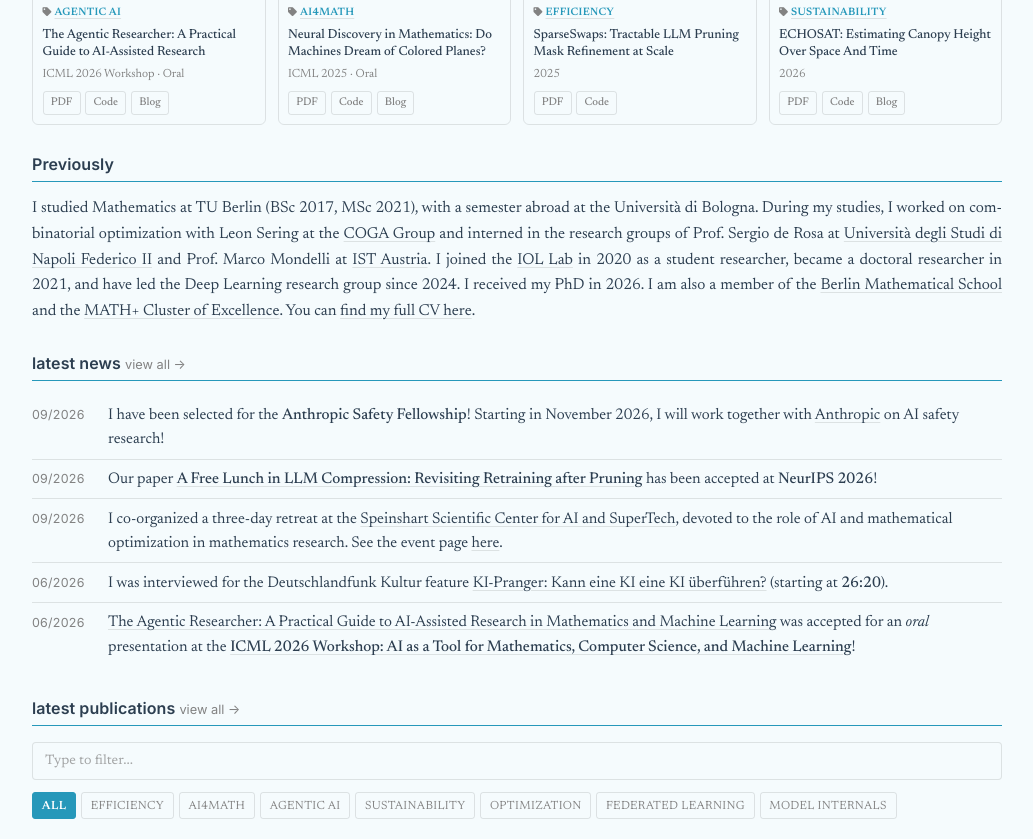
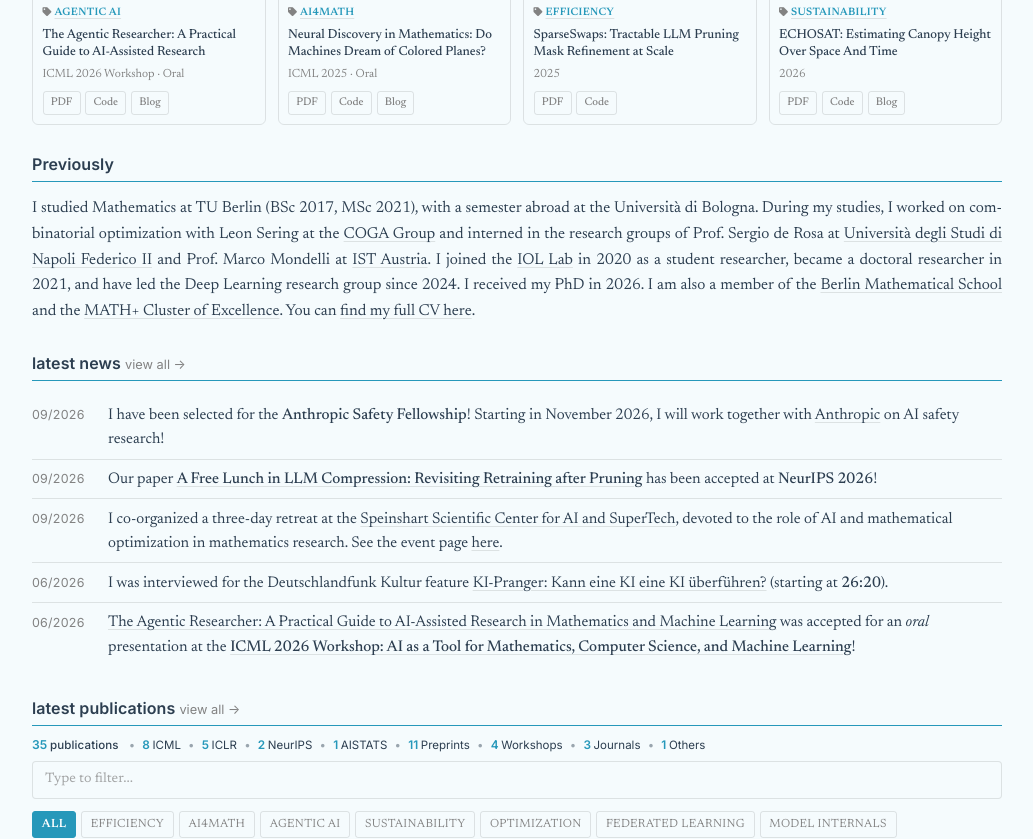
Before and after one commit to zimmer-m/zimmer-m.github.io, a Jekyll site: the page built from _pages/about.md, in a window 1280 px wide and 1400 px high, scrolled down 416 px, cut to the strip 368-1207 px from the top of the window. Shown: the whole strip, without its empty margins (123-1156 px from the left). Built offline with Jekyll 4.4.1, drawn with Linux system fonts in a browser that asks for light colours; full-size pictures stand in for the smaller copies a plugin makes; comment, search, counter and statistics services are not loaded; a style sheet for code colours, icons or effects is not loaded.

Commit message:
publication stats

```diff
--- /dev/null
+++ b/_includes/publication_stats.html
@@ -0,0 +1,17 @@
+{% assign pub_stats = site.data.publication_stats %}
+{% if pub_stats and pub_stats.total > 0 %}
+<div class="publication-stats">
+  <div class="publication-stats-total">
+    <span class="publication-stats-number">{{ pub_stats.total }}</span>
+    <span class="publication-stats-label">publications</span>
+  </div>
+  <div class="publication-stats-venues">
+    {% for venue in pub_stats.venues %}
+      <span class="publication-venue">
+        <span class="publication-venue-count">{{ venue.count }}</span>
+        <span class="publication-venue-name">{{ venue.name }}</span>
+      </span>
+    {% endfor %}
+  </div>
+</div>
+{% endif %}
--- a/_includes/selected_papers.html
+++ b/_includes/selected_papers.html
@@ -1,5 +1,7 @@
           <div class="publications">
             <h2 class="section-header">latest publications <a href="publications/" class="section-header-link">view all →</a></h2>
+
+            {% include publication_stats.html %}
 
             <div class="publication-search">
               <input type="text" id="pub-search-input" placeholder="Type to filter..." autocomplete="off" />
--- /dev/null
+++ b/_plugins/publication_stats.rb
@@ -0,0 +1,79 @@
+# Publication statistics derived from the generated BibTeX bibliography.
+#
+# Kept dependency-free (no Jekyll, Liquid or BibTeX gems) so the counting logic
+# can be unit tested with plain Ruby.
+module PublicationStats
+  # Canonical venue families, matched against the start of the BibTeX `abbr` field.
+  # Conferences are shown first; both conference and non-conference groups are sorted by count.
+  # The `order` is only a stable tie-breaker; unknown venues are grouped under "Others".
+  FAMILIES = [
+    { name: 'NeurIPS',   pattern: /\ANeurIPS/i,   kind: :conference, order: 1 },
+    { name: 'ICML',      pattern: /\AICML/i,      kind: :conference, order: 2 },
+    { name: 'ICLR',      pattern: /\AICLR/i,      kind: :conference, order: 3 },
+    { name: 'AISTATS',   pattern: /\AAISTATS/i,   kind: :conference, order: 4 },
+    { name: 'Workshops', pattern: /\AWorkshop/i,  kind: :workshop,   order: 5 },
+    { name: 'Journals',  pattern: /\AJournal/i,   kind: :journal,    order: 6 },
+    { name: 'Preprints', pattern: /\APreprint/i,  kind: :preprint,   order: 7 }
+  ].freeze
+
+  OTHERS = { name: 'Others', kind: :other, order: 8 }.freeze
+
+  module_function
+
+  # Returns a hash suitable for `site.data['publication_stats']`.
+  def from_bibtex(text)
+    abbrs = abbrs(text)
+    venues = tally(abbrs)
+    {
+      'total' => abbrs.length,
+      'peer_reviewed' => venues
+        .select { |venue| %w[conference journal].include?(venue['kind']) }
+        .sum { |venue| venue['count'] },
+      'venues' => venues
+    }
+  end
+
+  # Extract the `abbr` field from every BibTeX entry, in file order.
+  def abbrs(text)
+    text.split(/^@/).drop(1).map do |entry|
+      match = entry[/\babbr\s*=\s*\{([^}]*)\}/, 1]
+      match&.strip
+    end.compact.reject(&:empty?)
+  end
+
+  def tally(abbrs)
+    counts = Hash.new(0)
+    abbrs.each { |abbr| counts[family(abbr)] += 1 }
+    counts
+      .map { |family, count| family.merge('count' => count) }
+      .sort_by do |family|
+        conference_rank = family['kind'] == 'conference' ? 0 : 1
+        [conference_rank, -family['count'], family['order']]
+      end
+  end
+
+  def family(abbr)
+    FAMILIES.each do |family|
+      next unless family[:pattern].match?(abbr)
+      return { 'name' => family[:name], 'kind' => family[:kind].to_s, 'order' => family[:order] }
+    end
+    { 'name' => OTHERS[:name], 'kind' => OTHERS[:kind].to_s, 'order' => OTHERS[:order] }
+  end
+end
+
+# Expose the counts to Liquid as `site.data.publication_stats`.
+if defined?(Jekyll::Generator)
+  module Jekyll
+    class PublicationStatsGenerator < Generator
+      safe true
+      priority :low
+
+      def generate(site)
+        path = File.join(site.source, '_bibliography', 'papers.bib')
+        return unless File.exist?(path)
+
+        site.data['publication_stats'] = PublicationStats.from_bibtex(File.read(path))
+      end
+    end
+  end
+end
--- a/_sass/_publications.scss
+++ b/_sass/_publications.scss
@@ -1,3 +1,82 @@
+// Subtle, single-line publication summary above the filters
+.publication-page-header {
+  margin-bottom: 0.55rem;
+}
+
+.publications > .section-header + .publication-stats {
+  margin-top: -0.3rem;
+}
+
+.publication-stats {
+  display: flex;
+  flex-wrap: nowrap;
+  align-items: baseline;
+  margin: 0 0 0.55rem;
+  overflow-x: auto;
+  color: var(--global-text-color-light);
+  font-family: var(--global-font-sans);
+  font-size: 0.72rem;
+  line-height: 1.2;
+  scrollbar-width: none;
+  -webkit-overflow-scrolling: touch;
+
+  &::-webkit-scrollbar {
+    display: none;
+  }
+
+  .publication-stats-total {
+    display: inline-flex;
+    flex: 0 0 auto;
+    align-items: baseline;
+    gap: 0.18rem;
+    white-space: nowrap;
+
+    &::after {
+      margin: 0 0.45rem;
+      content: "•";
+      opacity: 0.45;
+    }
+
+    .publication-stats-number {
+      font-size: 0.76rem;
+      font-weight: 700;
+      color: var(--global-theme-color);
+    }
+
+    .publication-stats-label {
+      font-weight: 500;
+      letter-spacing: 0.01em;
+    }
+  }
+
+  .publication-stats-venues {
+    display: flex;
+    flex: 1 0 auto;
+    flex-wrap: nowrap;
+    align-items: baseline;
+    min-width: max-content;
+
+    .publication-venue {
+      display: inline-flex;
+      align-items: baseline;
+      white-space: nowrap;
+
+      & + .publication-venue::before {
+        margin: 0 0.45rem;
+        content: "•";
+        opacity: 0.45;
+      }
+
+      .publication-venue-count {
+        margin-right: 0.16rem;
+        font-size: 0.74rem;
+        font-weight: 700;
+        color: var(--global-theme-color);
+      }
+    }
+  }
+}
+
 // Publication search bar
 .publication-search {
   margin-bottom: 0.75rem;
```
Also changed, not shown: _pages/publications.md (+3 -1 lines), tests/publication_stats.test.mjs (added, +90 -0 lines).
